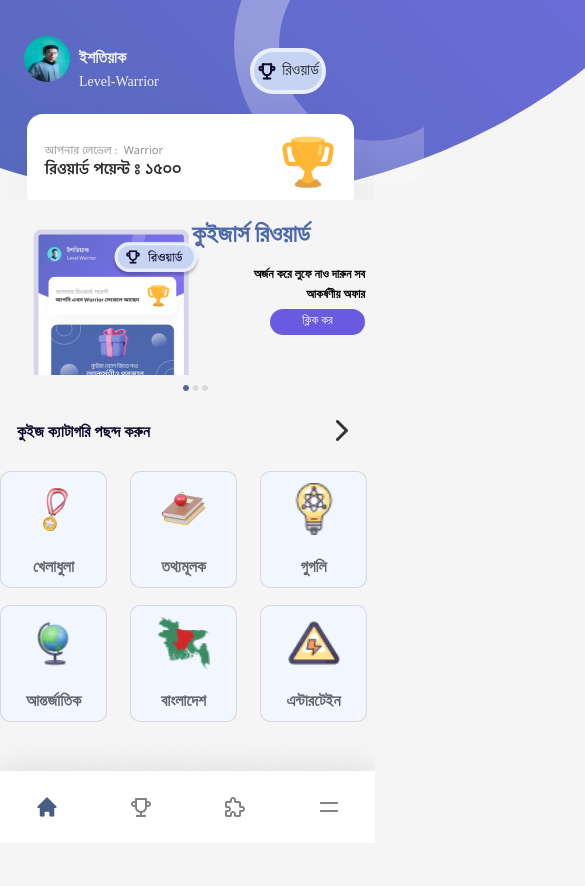
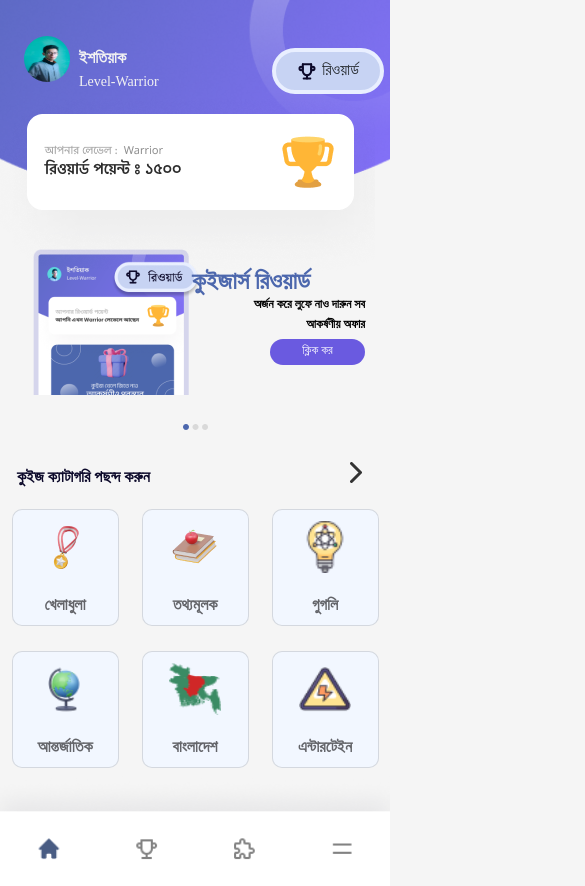
Before and after one commit to sazidahmednassir/Warrior-Reward, a React (Create React App) app: page / in a window 390 px wide. Shown: the whole page, 585 px wide, since content can reach past the window. Before the commit the page ends 844 px from the top, so only its background shows below. Built offline with nearby package versions, Linux system fonts and the light colour scheme.

Commit message:
bug fixed & all commit for mobile view

```diff
--- a/src/component/Home/Header/Header.css
+++ b/src/component/Home/Header/Header.css
@@ -1,12 +1,8 @@
 @media only screen and (max-width: 768px) {
   /* section start */
-  .section {
-    position: relative;
-    width: 600px;
-    height: 200px;
 
-    overflow: hidden;
-    display: flex;
+  .header-image {
+    width: 100%;
   }
 
   .dash {
@@ -16,20 +12,6 @@
   img.dash-img {
     position: absolute;
     top: 84px;
-  }
-
-  /* background color */
-  .section::before {
-    content: '';
-    position: absolute;
-    bottom: 0;
-    left: 50%;
-    width: 100vh;
-    height: 100vh;
-    background: linear-gradient(45deg, #4c67ad 0%, #8270f7 83.45%);
-    border-radius: 50%;
-    transform-origin: bottom;
-    transform: translateX(-62%) scale(1.5);
   }
 
   /* section content z index */
@@ -80,13 +62,13 @@
   .reward {
     position: absolute;
     width: 30px;
-    left: 250px;
+    left: 272px;
     top: 48px;
     display: flex;
     justify-content: center;
     border: 4px solid #e9efff;
     border-radius: 53px;
-    padding: 9px 34px;
+    padding: 9px 52px;
     background-color: #c7d3f3;
   }
   /* rewardtext start */
@@ -98,18 +80,6 @@
     color: #4c67ad;
     width: 20px;
     height: 20px;
-  }
-
-  /* circle style */
-
-  .backgroundelipse {
-    position: absolute;
-    right: 11rem;
-    top: 0rem;
-  }
-  .backgroundelipse--img {
-    height: 190px;
-    width: 190px;
   }
 
   /* rewardpoint style */
--- a/src/component/Home/Header/Header.js
+++ b/src/component/Home/Header/Header.js
@@ -1,23 +1,21 @@
 import React from 'react';
 import trophy from '../../../Images/Icons/tr.svg';
 import dash from '../../../Images/Images/dash.png';
-import backgroundelipse from '../../../Images/Images/fi.svg';
+import header from '../../../Images/Images/header.png';
 import user from '../../../Images/Images/user.png';
 import './Header.css';
 
 const FirstSection = () => {
   return (
     <div className="section">
-
+      <img src={header} className='header-image' alt="header" />
       <div className="content">
       <img src={user} className="user" alt="user" />
       <div className='info'>
         <span className='userName'>ইশতিয়াক</span>
       <span className='userLevel'>Level-Warrior</span>
       </div>
-      <div className='backgroundelipse'>
-        <img className='backgroundelipse--img' src={backgroundelipse} alt=""/>
-      </div>
+
 
      <div className='reward'>
         <img src={trophy} alt="" />
--- /dev/null
+++ b/src/component/Home/Nav/Nav.css
@@ -0,0 +1,5 @@
+@media only screen and (max-width: 768px) {
+  img.nav-image {
+    width: 100% !important;
+  }
+}
--- a/src/component/Home/Nav/Nav.js
+++ b/src/component/Home/Nav/Nav.js
@@ -1,10 +1,11 @@
 import React from 'react';
 import nav from '../../../Images/Images/nav.png';
+import './Nav.css';
 
 const Nav = () => {
     return (
 
-            <img src={nav} alt="navimage" />
+            <img src={nav} className='nav-image' alt="navimage" />
 
     );
 };
--- a/src/component/Home/QuizCard/QuizCard.css
+++ b/src/component/Home/QuizCard/QuizCard.css
@@ -5,7 +5,7 @@
     width: 228px;
     height: 23px;
     left: 17px;
-    top: 420px;
+    top: 465px;
     font-family: 'Tatsam Bengali Rnd';
     font-style: normal;
     font-weight: 600;
@@ -16,9 +16,8 @@
   /* arrow style */
   .arrow {
     position: absolute;
-
-    left: 336px;
-    top: 420px;
+    left: 350px;
+    top: 462px;
     width: 12px;
   }
 
@@ -30,6 +29,8 @@
     display: grid;
     grid-template-columns: 1fr 1fr 1fr;
     grid-template-rows: 134px;
+    align-items: center;
+    justify-items: center;
   }
   /* card style */
   .card {
--- a/src/component/Home/Reward/Reward.css
+++ b/src/component/Home/Reward/Reward.css
@@ -19,6 +19,7 @@
     display: flex;
     flex-direction: column;
     align-items: flex-end;
+    margin-top: 20px;
   }
 
   /* content reward header text style */
@@ -26,7 +27,7 @@
     font-size: 24px;
     position: absolute;
     left: 192px;
-    top: 226px;
+    top: 273px;
     font-weight: 600;
     font-family: 'Tatsam Bengali Rnd';
     color: #4c67ad;
@@ -71,6 +72,6 @@
     display: flex;
     align-items: center;
     justify-content: center;
-    padding-top: 10px;
+    padding-top: 29px;
   }
 }
```
